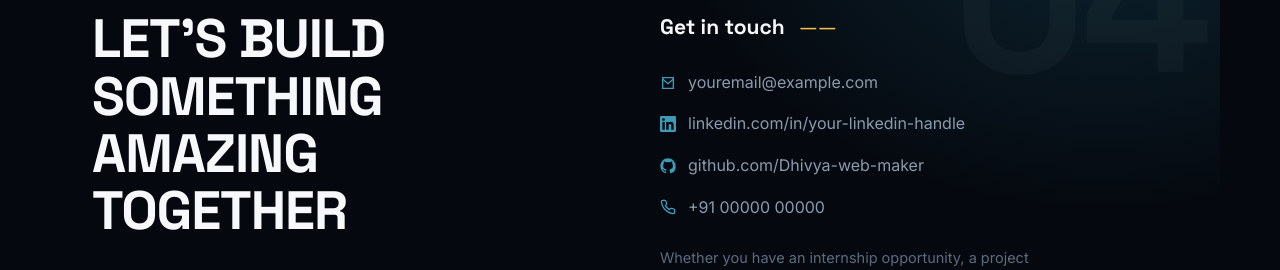
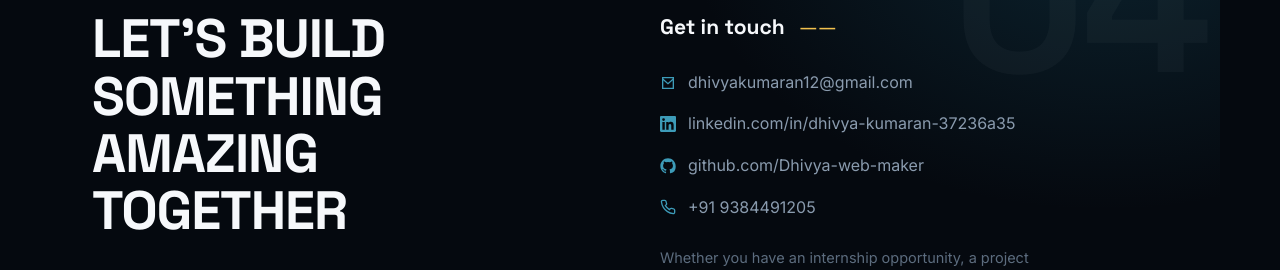
Before and after one commit to Dhivya-web-maker/dhivya-portfolio, a plain HTML site: page index.html in a window 1280 px wide. Shown: the part 2824-3094 px from the top of the page. Drawn offline with Linux system fonts and the light colour scheme.

Commit message:
Update index.html

```diff
--- a/index.html
+++ b/index.html
@@ -152,11 +152,11 @@
       <ul class="contact-list">
         <li>
           <svg width="16" height="16" viewBox="0 0 24 24" fill="none" stroke="currentColor" stroke-width="2"><path d="M4 4h16v16H4z"/><path d="m4 6 8 7 8-7"/></svg>
-          <a href="mailto:youremail@example.com">youremail@example.com</a>
+          <a href="mailto:youremail@example.com">dhivyakumaran12@gmail.com</a>
         </li>
         <li>
           <svg width="16" height="16" viewBox="0 0 24 24" fill="currentColor"><path d="M20.45 20.45h-3.55v-5.57c0-1.33-.02-3.04-1.85-3.04-1.85 0-2.14 1.45-2.14 2.94v5.67H9.36V9h3.41v1.56h.05c.47-.9 1.63-1.85 3.36-1.85 3.6 0 4.27 2.37 4.27 5.45v6.29ZM5.34 7.43a2.06 2.06 0 1 1 0-4.12 2.06 2.06 0 0 1 0 4.12ZM7.12 20.45H3.56V9h3.56v11.45ZM22.22 0H1.77C.8 0 0 .78 0 1.75v20.5C0 23.22.8 24 1.77 24h20.45c.98 0 1.78-.78 1.78-1.75V1.75C24 .78 23.2 0 22.22 0Z"/></svg>
-          <a href="https://www.linkedin.com/in/your-linkedin-handle" target="_blank" rel="noopener">linkedin.com/in/your-linkedin-handle</a>
+          <a href="https://www.linkedin.com/in/your-linkedin-handle" target="_blank" rel="noopener">linkedin.com/in/dhivya-kumaran-37236a35</a>
         </li>
         <li>
           <svg width="16" height="16" viewBox="0 0 24 24" fill="currentColor"><path d="M12 .5C5.65.5.5 5.65.5 12c0 5.08 3.29 9.39 7.86 10.91.57.1.78-.25.78-.55v-1.94c-3.2.7-3.87-1.54-3.87-1.54-.53-1.34-1.29-1.7-1.29-1.7-1.05-.72.08-.7.08-.7 1.16.08 1.77 1.2 1.77 1.2 1.03 1.77 2.7 1.26 3.36.96.1-.75.4-1.26.73-1.55-2.56-.29-5.25-1.28-5.25-5.7 0-1.26.45-2.29 1.19-3.09-.12-.29-.52-1.46.11-3.04 0 0 .97-.31 3.18 1.18a11.1 11.1 0 0 1 5.79 0c2.2-1.49 3.17-1.18 3.17-1.18.64 1.58.24 2.75.12 3.04.74.8 1.18 1.83 1.18 3.09 0 4.43-2.7 5.4-5.27 5.69.42.36.78 1.08.78 2.17v3.22c0 .3.21.66.79.55A10.51 10.51 0 0 0 23.5 12C23.5 5.65 18.35.5 12 .5Z"/></svg>
@@ -164,7 +164,7 @@
         </li>
         <li>
           <svg width="16" height="16" viewBox="0 0 24 24" fill="none" stroke="currentColor" stroke-width="2"><path d="M22 16.92v3a2 2 0 0 1-2.18 2 19.79 19.79 0 0 1-8.63-3.07 19.5 19.5 0 0 1-6-6 19.79 19.79 0 0 1-3.07-8.67A2 2 0 0 1 4.11 2h3a2 2 0 0 1 2 1.72c.13.96.36 1.9.7 2.81a2 2 0 0 1-.45 2.11L8.09 9.91a16 16 0 0 0 6 6l1.27-1.27a2 2 0 0 1 2.11-.45c.9.34 1.85.57 2.81.7A2 2 0 0 1 22 16.92Z"/></svg>
-          <a href="tel:+910000000000">+91 00000 00000</a>
+          <a href="tel:+910000000000">+91 9384491205</a>
         </li>
       </ul>
       <p class="contact-note">Whether you have an internship opportunity, a project idea, or just want to connect, I'd be happy to hear from you.</p>
```
